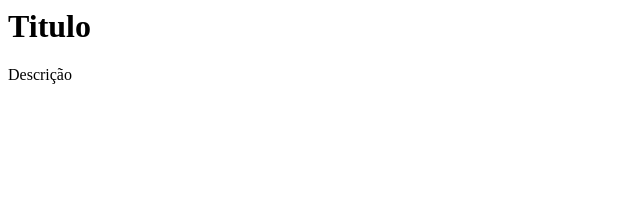
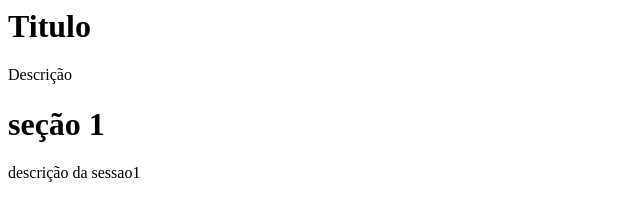
Before and after one commit to pedropmoreira/gitflow, a plain HTML site: page index.html in a window 1280 px wide. Shown: the whole page, without its empty margins (0-640 px from the left). Drawn offline with Linux system fonts and the light colour scheme.

Commit message:
terminada a sessão 1

```diff
--- a/index.html
+++ b/index.html
@@ -1,2 +1,7 @@
 <h1> Titulo </h1>
 <p>Descrição</p>
+
+<div>
+    <h1>seção 1</h1>
+    <p> descrição da sessao1 </p>
+</div>
```
